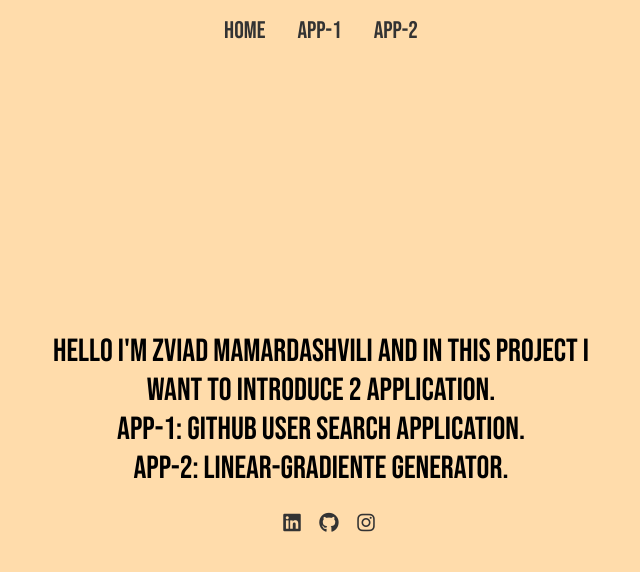
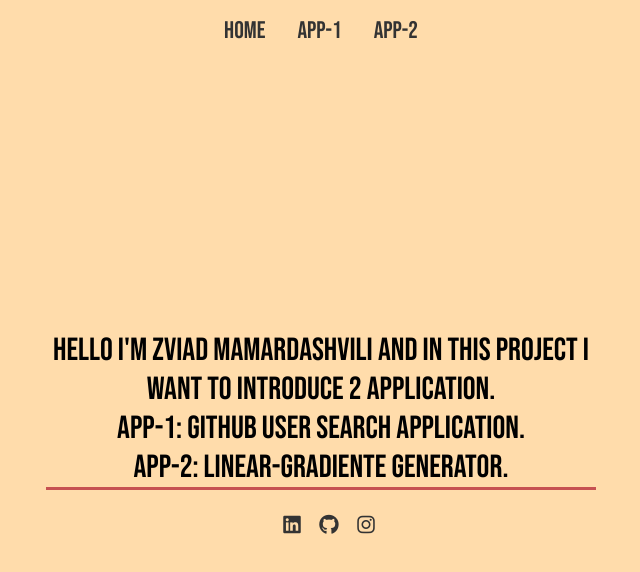
Before and after one commit to ziko0/zviadmamardashvili, a plain HTML site: page index.html in a window 1280 px wide. Shown: the whole page, without its empty margins (319-959 px from the left). Drawn offline with nearby package versions, Linux system fonts and the light colour scheme.

Commit message:
Update main.css

```diff
--- a/main.css
+++ b/main.css
@@ -62,6 +62,7 @@ main p{
     font-size: 2em;
     text-align: center;
     line-height: 59xp;
+    border-bottom: 3px solid #C65151;
 }
 
 .social a{
```
